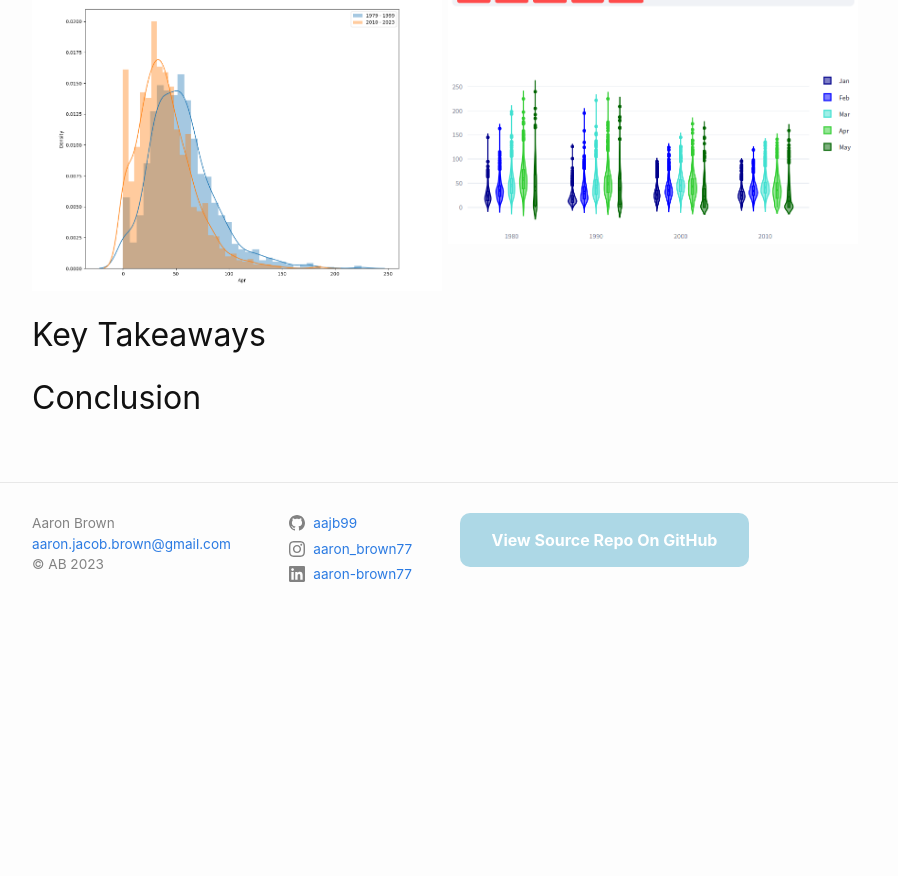
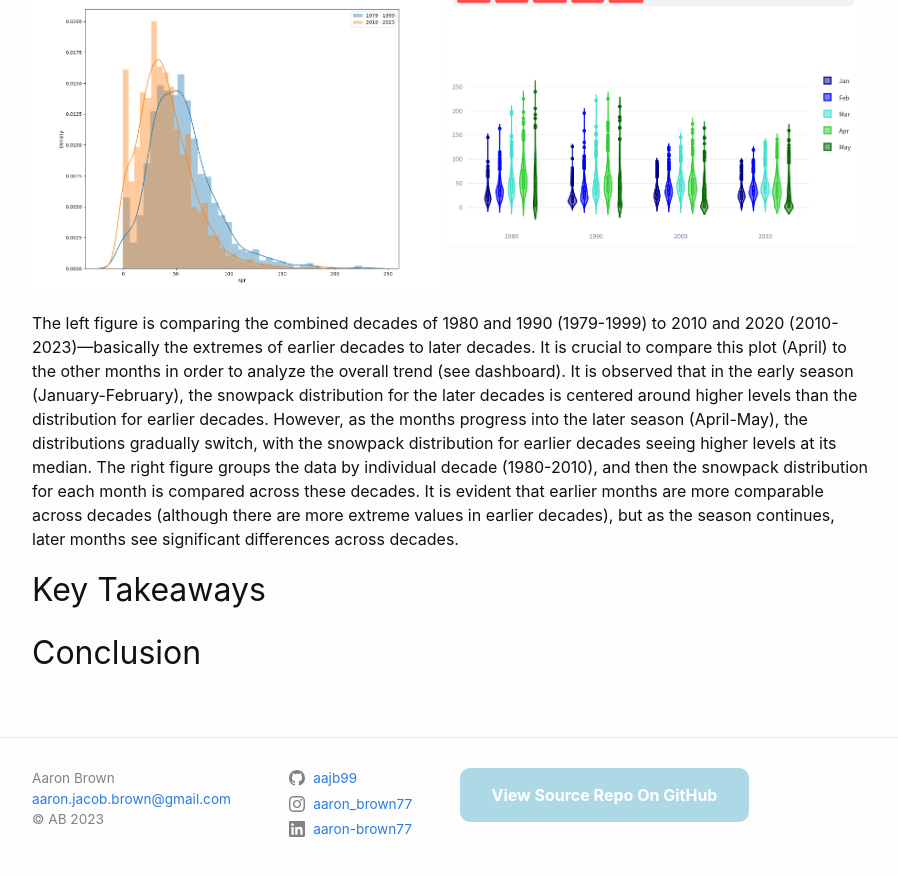
Before and after one commit to aajb99/aajb99.github.io, a Jekyll site: the page built from _posts/2023-11-26-proj-p2.md, in a window 1280 px wide and 900 px high, scrolled down 4408 px. Shown: the top 876 px of the window, without its empty margins (188-1086 px from the left). Built offline with Jekyll 4.4.1, drawn with Linux system fonts in a browser that asks for light colours; comment, search, counter and statistics services are not loaded; before the commit the page ends 5053 px from its top, so only the background shows below that.

Commit message:
Finalized EDA section

```diff
--- a/_posts/2023-11-26-proj-p2.md
+++ b/_posts/2023-11-26-proj-p2.md
@@ -151,6 +151,8 @@ Lastly, I ran the following EDA models to determine the distributions of snowpac
     </div>
 </body>
 
+The left figure is comparing the combined decades of 1980 and 1990 (1979-1999) to 2010 and 2020 (2010-2023)—basically the extremes of earlier decades to later decades. It is crucial to compare this plot (April) to the other months in order to analyze the overall trend (see dashboard). It is observed that in the early season (January-February), the snowpack distribution for the later decades is centered around higher levels than the distribution for earlier decades. However, as the months progress into the later season (April-May), the distributions gradually switch, with the snowpack distribution for earlier decades seeing higher levels at its median. The right figure groups the data by individual decade (1980-2010), and then the snowpack distribution for each month is compared across these decades. It is evident that earlier months are more comparable across decades (although there are more extreme values in earlier decades), but as the season continues, later months see significant differences across decades.
+
 
 ## Key Takeaways
 
```
